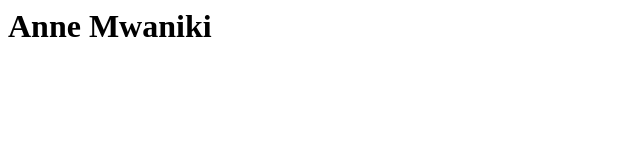
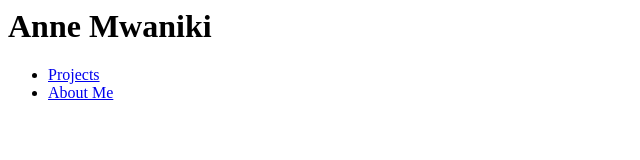
Before and after one commit to AnneMW/index.html, a plain HTML site: page index.html in a window 1280 px wide. Shown: the whole page, without its empty margins (0-640 px from the left). Drawn offline with Linux system fonts and the light colour scheme.

Commit message:
add about-me.html and project.html then link them in the file index.html

```diff
--- a/index.html
+++ b/index.html
@@ -6,5 +6,9 @@
     </head>
     <body>
       <h1>Anne Mwaniki</h1>
+      <ul>
+        <li><a href="projects.html">Projects</a></li>
+        <li><a href="about-me.html">About Me</a></li>
+        </ul>
       </body>
 </html>
```
Also changed, not shown: about-me.html (added), project.html (added).
